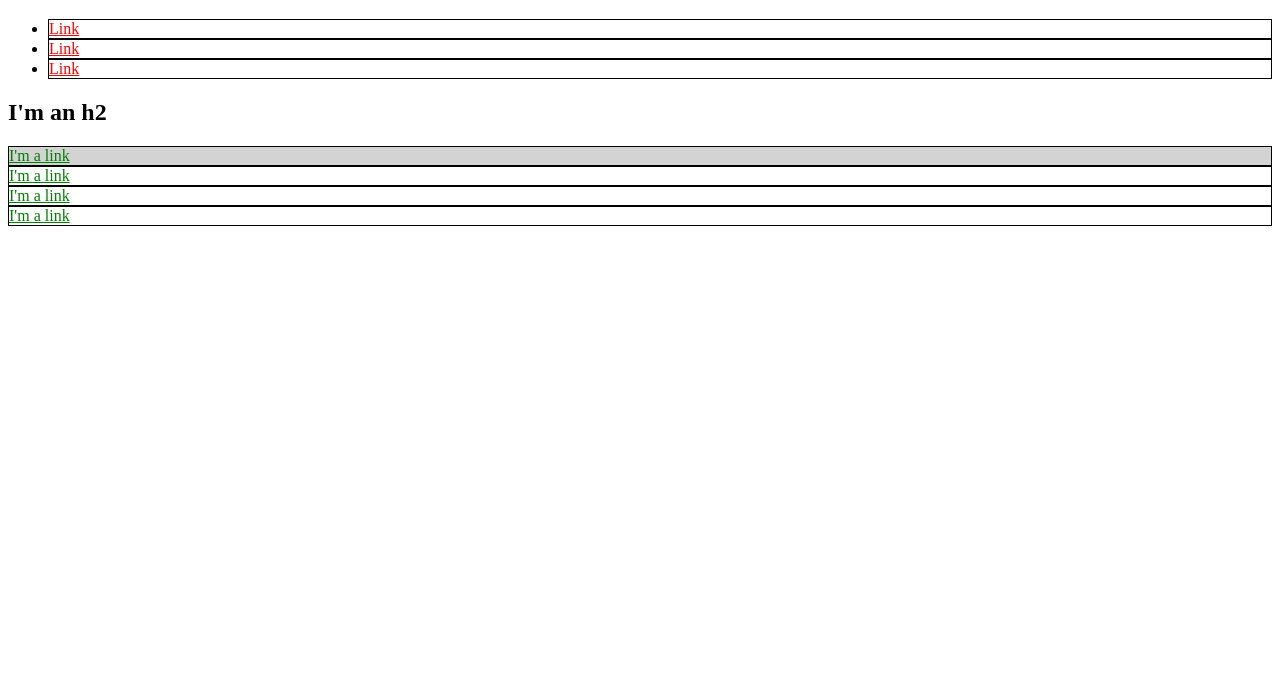
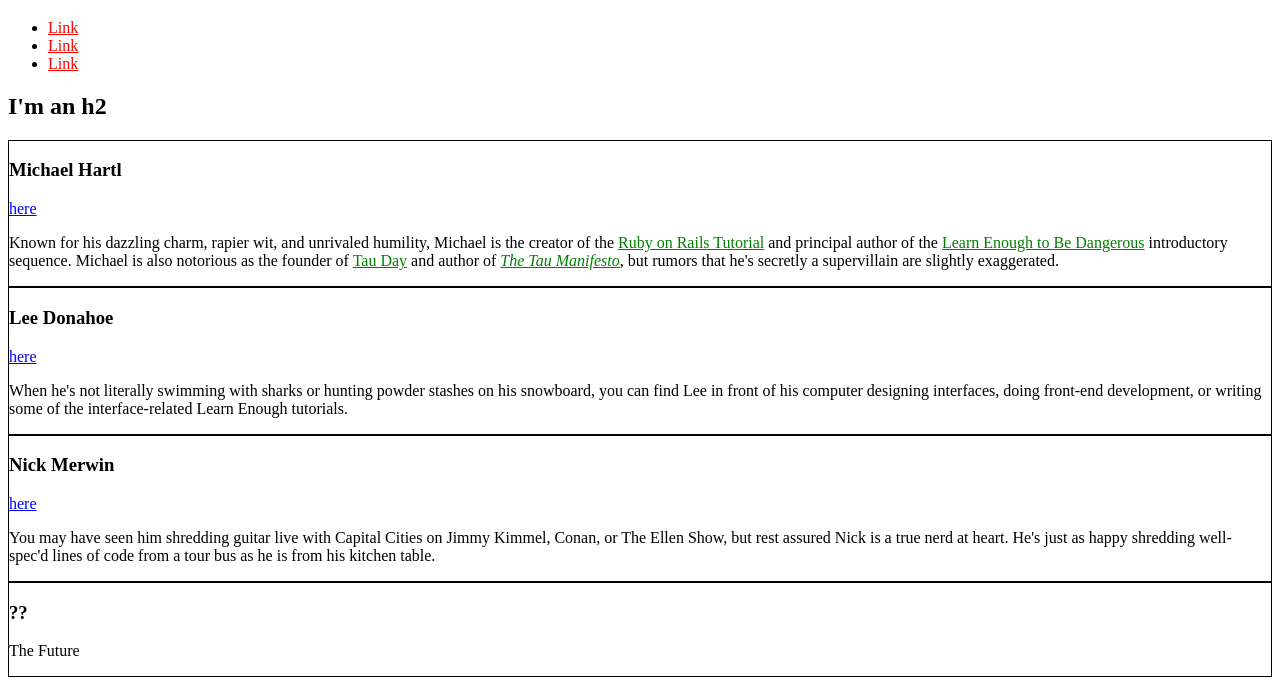
Before and after one commit to stephenharnois/stephenharnois.github.io, a plain HTML site: page index.html in a window 1280 px wide. Shown: the part 61-756 px from the top of the page. Drawn offline with Linux system fonts and the light colour scheme.

Commit message:
Add extra content and organize styles

```diff
--- a/index.html
+++ b/index.html
@@ -4,21 +4,24 @@
     <title>Test Page: Don't Panic</title>
     <meta charset="utf-8">
     <style>
-        li {
-            border: 1px solid black;
-        }
-        li a {
+        /* GLOBAL STYLES */
+        a {
             color: red;
         }
-        #exec-bio {
-            background-color: lightgray;
+
+        /* SOCIAL STYLES */
+        .social-link {
+            color: blue;
         }
+
+        /* BIO STYLES */
         .bio-box {
             border: 1px solid black;
         }
-        .bio-box a {
+        .bio-copy a {
             color: green;
         }
+
     </style>
   </head>
   <body>
@@ -35,17 +38,52 @@
         </li>
     </ul>
     <h2>I'm an h2</h2>
-    <div id="exec-bio" class="bio-box">
-      <a href="https://example.com/">I'm a link</a>
+    <div class="bio-box">
+        <h3>Michael Hartl</h3>
+        <a href="https://twitter.com/mhartl" class="social-link">here</a>
+        <div class="bio-copy">
+            <p>
+                Known for his dazzling charm, rapier wit, and unrivaled humility,
+                Michael is the creator of the
+                <a href="https://www.railstutorial.org/">Ruby on Rails
+                Tutorial</a> and principal author of the
+                <a href="https://learnenough.com/">
+                Learn Enough to Be Dangerous</a> introductory sequence. Michael
+                is also notorious as the founder of
+                <a href="http://tauday.com/">Tau Day</a> and author of
+                <a href="http://tauday.com/tau-manifesto"><em>The Tau
+                Manifesto</em></a>, but rumors that he's secretly a supervillain
+                are slightly exaggerated.
+            </p>
+        </div>
     </div>
     <div class="bio-box">
-      <a href="https://example.com/">I'm a link</a>
+        <h3>Lee Donahoe</h3>
+        <a href="https://twitter.com/leedonahoe" class="social-link">here</a>
+        <div class="bio-copy">
+            <p>
+                When he's not literally swimming with sharks or hunting powder stashes on
+                his snowboard, you can find Lee in front of his computer designing
+                interfaces, doing front-end development, or writing some of the
+                interface-related Learn Enough tutorials.
+            </p>
+        </div>
     </div>
     <div class="bio-box">
-      <a href="https://example.com/">I'm a link</a>
+        <h3>Nick Merwin</h3>
+        <a href="https://twitter.com/nickmerwin" class="social-link">here</a>
+        <div class="bio-copy">
+            <p>
+                You may have seen him shredding guitar live with Capital Cities on Jimmy
+                Kimmel, Conan, or The Ellen Show, but rest assured Nick is a true nerd at
+                heart. He's just as happy shredding well-spec'd lines of code from a tour
+                bus as he is from his kitchen table.
+            </p>
+        </div>
     </div>
     <div class="bio-box">
-      <a href="https://example.com/">I'm a link</a>
+        <h3>??</h3>
+        <p>The Future</p>
     </div>
   </body>
 </html>
```
Lines whose indentation alone changed are shown as unchanged.
